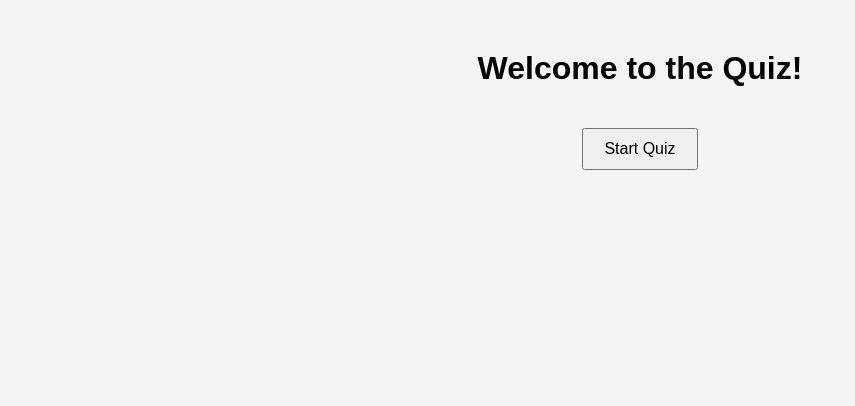
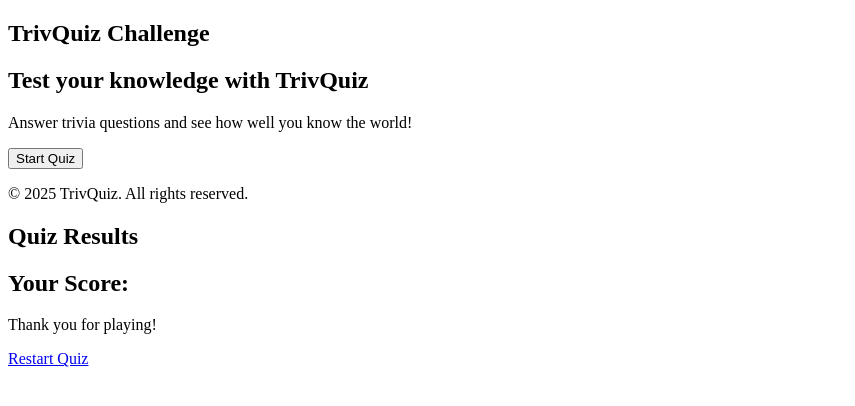
Before and after one commit to UmmeKulsumTumpa/Trivia-Quiz-App, a plain HTML site: page index.html in a window 1280 px wide. Shown: the whole page, without its empty margins (0-855 px from the left). Drawn offline with Linux system fonts and the light colour scheme.

Commit message:
Revert "skeleton changed to simple version"
This reverts commit 6bfe92437e0413921b6c65914457601daac04a31.

```diff
--- a/index.html
+++ b/index.html
@@ -4,27 +4,38 @@
     <meta charset="UTF-8">
     <meta name="viewport" content="width=device-width, initial-scale=1.0">
     <title>TrivQuiz</title>
-    <link rel="stylesheet" href="style.css">
 </head>
 <body>
+    <section id="start-screen">
+        <div class="header">
+            <h1 id="header-title">TrivQuiz Challenge</h1>
+        </div>
 
-    <div id="start-screen" class="screen">
-        <h1>Welcome to the Quiz!</h1>
-        <button id="start-btn">Start Quiz</button>
-    </div>
+        <div class="body">
+            <h2 id="body-title">Test your knowledge with TrivQuiz</h2>
+            <p id="body-description">Answer trivia questions and see how well you know the world!</p>
+            <button type="button" id="start-btn">Start Quiz</button>
+        </div>
 
-    <div id="quiz-screen" class="screen hidden">
-        <div id="timer">Time: <span id="time">30</span>s</div>
-        <div id="question-container"></div>
-        <div id="answers-container"></div>
-    </div>
+        <div class="footer">
+            <p id="footer-text">© 2025 TrivQuiz. All rights reserved.</p>
+        </div>
+    </section>
 
-    <div id="result-screen" class="screen hidden">
-        <h2>Quiz Finished!</h2>
-        <p id="score"></p>
-        <button id="restart-btn">Restart Quiz</button>
-    </div>
+    <section id="quiz-screen">
 
-    <script type="module" src="./js/main.js"></script>
+    </section>
+
+    <section id="result-screen" class="hidden">
+        <div class="header">
+            <h1 id="result-header-title">Quiz Results</h1>
+        </div>
+
+        <div class="body">
+            <h2 id="result-body-title">Your Score: <span id="score"></span></h2>
+            <p id="result-body-description">Thank you for playing!</p>
+            <a href="#" class="restart-button">Restart Quiz</a>
+        </div>
+    </section>
 </body>
 </html>
--- a/style.css
+++ /dev/null
@@ -1,25 +0,0 @@
-body {
-    font-family: Arial, sans-serif;
-    text-align: center;
-    background-color: #f4f4f4;
-}
-
-.screen {
-    margin-top: 50px;
-}
-
-.hidden {
-    display: none;
-}
-
-button {
-    padding: 10px 20px;
-    margin-top: 20px;
-    font-size: 16px;
-    cursor: pointer;
-}
-
-#answers-container button {
-    display: block;
-    margin: 10px auto;
-}
```
